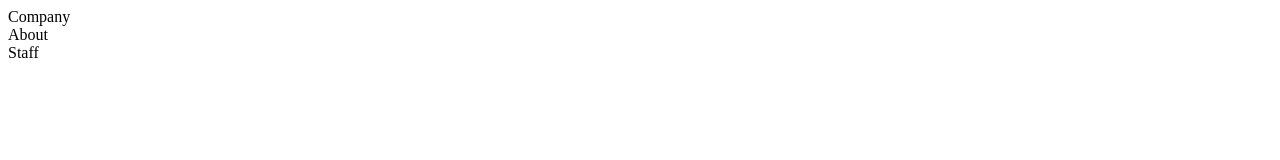
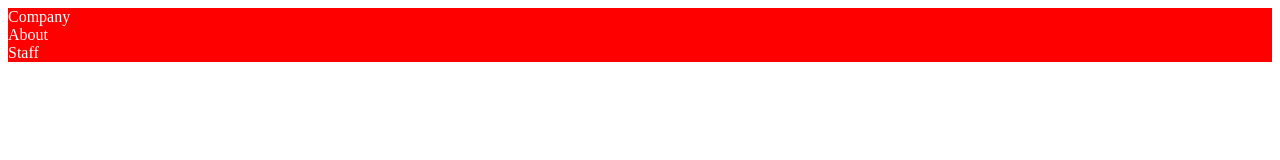
Before and after one commit to chhaylong/Car-ecommerce, a plain HTML site: page public/footer.html in a window 1280 px wide. Drawn offline with Linux system fonts and the light colour scheme.

Commit message:
update-footer

```diff
--- a/public/footer.html
+++ b/public/footer.html
@@ -4,6 +4,13 @@
     <meta charset="UTF-8">
     <meta name="viewport" content="width=device-width, initial-scale=1.0">
     <title>Document</title>
+    <style>
+        .footer{
+            background-color: red;
+            color: white;
+
+        }
+    </style>
 </head>
 <body>
     <div class="footer">
```
